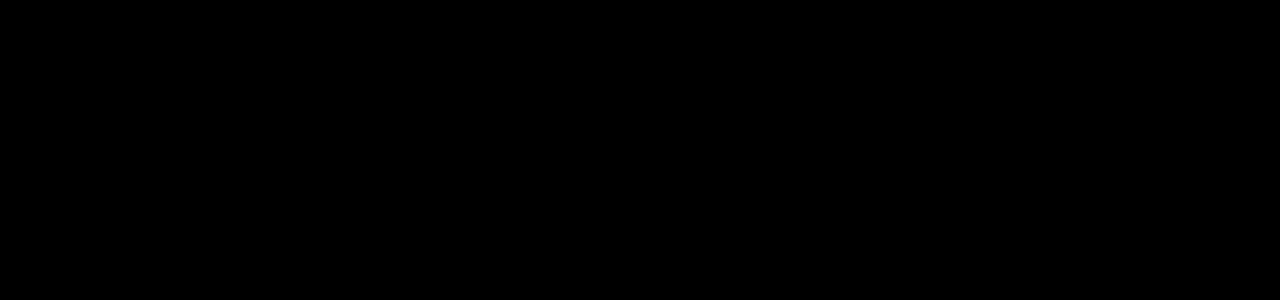
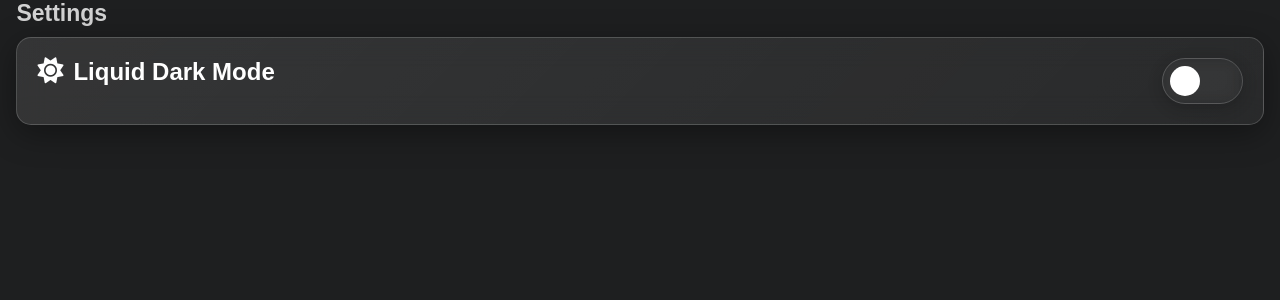
Before and after one commit to javoxhr2oo8/ui-components, a Nuxt app: page /Settings in a window 1280 px wide. Before the commit this address had no page. Shown: the top 300 px of the page. Built offline with nearby package versions, Linux system fonts and the light colour scheme.

Commit message:
added theme mode

```diff
--- a/app/assets/scss/_reset.scss
+++ b/app/assets/scss/_reset.scss
@@ -8,12 +8,18 @@
 html {
     height: 100%;
     scroll-behavior: smooth;
+    background: #1e1f20;
+}
+
+html.dark {
+  background: #000000;
+  color: white;
 }
 
 body {
     height: 100%;
     // background: #020618;
-    background: #000000;
+    // background: #000000;
 }
 
 .container {
--- a/app/components/Main/index.vue
+++ b/app/components/Main/index.vue
@@ -81,7 +81,6 @@
     },
 ]
 
-
 const faq = [
     {
         title: 'Настройки профиля',
@@ -118,7 +117,9 @@
                     <Card>
                         <FlexBox gap="10px">
                             <Button><i class="fas fa-unlock"></i>Garant</Button>
+                            <NuxtLink to="/settings">
                                 <Button><i class="fas fa-cog"></i>Settings</Button>
+                            </NuxtLink>
                         </FlexBox>
                     </Card>
 
@@ -138,13 +139,19 @@
                     </GridBox>
 
                     <Card>
+                        <Button>
+                            More products
+                        </Button>
+                    </Card>
+
+                    <Card>
                         <FlexBox gap="20px">
                             <Toggle v-model:toggle="isLightOn" />
                             <Toggle v-model:toggle="isLightSquare" :square="true" />
                         </FlexBox>
                     </Card>
 
-                    <Accordion :items="faq"/>
+                    <Accordion :items="faq" />
 
                     <GridBox class="elements-box" v-if="false">
                         <Card>
@@ -175,6 +182,11 @@
     padding: 20px 0;
 }
 
+a {
+    width: 100%;
+    text-decoration: none;
+}
+
 .search-btn {
     padding-left: 15px;
     padding-right: 15px;
--- /dev/null
+++ b/app/components/Settings/index.vue
@@ -0,0 +1,63 @@
+<script setup>
+import Card from '../Ui/Card.vue';
+import FlexBox from '../Ui/FlexBox.vue';
+import Toggle from '../Ui/Toggle.vue';
+
+const { theme, setTheme, initTheme, isDark } = useTheme();
+
+onMounted(() => {
+  initTheme();
+});
+
+const isDarkComputed = computed({
+  get: () => isDark.value,
+  set: (val) => setTheme(val ? 'dark' : 'light')
+});
+</script>
+
+<template>
+    <div class="settings">
+        <div class="container">
+            <div class="settings-wrapper">
+                <span>Settings</span>
+                <Card>
+                    <FlexBox direction="column" gap="10px">
+                        <FlexBox>
+                            <FlexBox gap="10px">
+                                <i :class="[isDark ? 'fas fa-moon' : 'fas fa-sun', 'th-icon']"></i>
+                                <h2>Liquid Dark Mode</h2>
+                            </FlexBox>
+                            <Toggle v-model:toggle="isDarkComputed"/>
+                        </FlexBox>
+                    </FlexBox>
+                </Card>
+            </div>
+        </div>
+    </div>
+</template>
+
+<style lang="scss" scoped>
+span {
+    font-weight: 600;
+    color: #fff;
+    opacity: 0.8;
+    padding-bottom: 10px;
+    font-size: 23px;
+    display: block;
+}
+
+.th-icon {
+    font-size: 26px;
+    transition: all 0.3s ease;
+}
+
+.reset-btn {
+    background: #333;
+    color: #fff;
+    border: none;
+    padding: 5px 10px;
+    border-radius: 5px;
+    cursor: pointer;
+    &:hover { background: #444; }
+}
+</style>
--- /dev/null
+++ b/app/composables/useTheme.js
@@ -0,0 +1,62 @@
+export const useTheme = () => {
+  // Глобальное состояние темы (light, dark или system)
+  const theme = useState('theme', () => 'system');
+
+  // Функция применения класса к тегу html
+  const applyTheme = (current) => {
+    if (process.server) return;
+
+    const html = document.documentElement;
+    let isDark = false;
+
+    if (current === 'system') {
+      isDark = window.matchMedia('(prefers-color-scheme: dark)').matches;
+    } else {
+      isDark = current === 'dark';
+    }
+
+    if (isDark) {
+      html.classList.add('dark');
+      html.classList.remove('light');
+    } else {
+      html.classList.add('light');
+      html.classList.remove('dark');
+    }
+  };
+
+  // Метод для смены темы
+  const setTheme = (val) => {
+    theme.value = val;
+    localStorage.setItem('app-theme', val);
+    applyTheme(val);
+  };
+
+  // Инициализация (вызываем один раз при монтировании)
+  const initTheme = () => {
+    if (process.server) return;
+
+    const saved = localStorage.getItem('app-theme') || 'system';
+    theme.value = saved;
+    applyTheme(saved);
+
+    // Слушаем изменения системной темы "на лету"
+    window.matchMedia('(prefers-color-scheme: dark)')
+      .addEventListener('change', () => {
+        if (theme.value === 'system') applyTheme('system');
+      });
+  };
+
+  return {
+    theme,
+    setTheme,
+    initTheme,
+    // Вычисляемое свойство для иконок
+    isDark: computed(() => {
+      if (process.server) return false;
+      if (theme.value === 'system') {
+        return window.matchMedia('(prefers-color-scheme: dark)').matches;
+      }
+      return theme.value === 'dark';
+    })
+  };
+};
--- /dev/null
+++ b/app/pages/Settings/index.vue
@@ -0,0 +1,7 @@
+<script setup>
+
+</script>
+
+<template>
+    <Settings/>
+</template>
```
Lines whose indentation alone changed are shown as unchanged.
